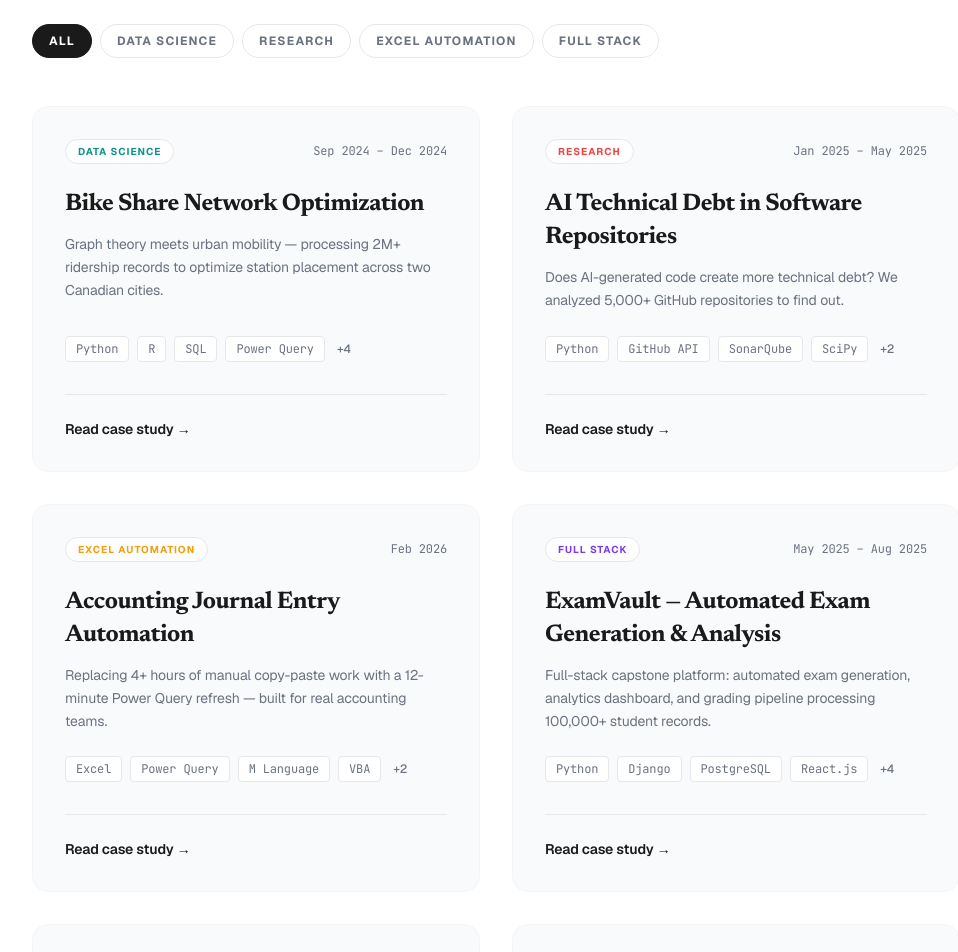
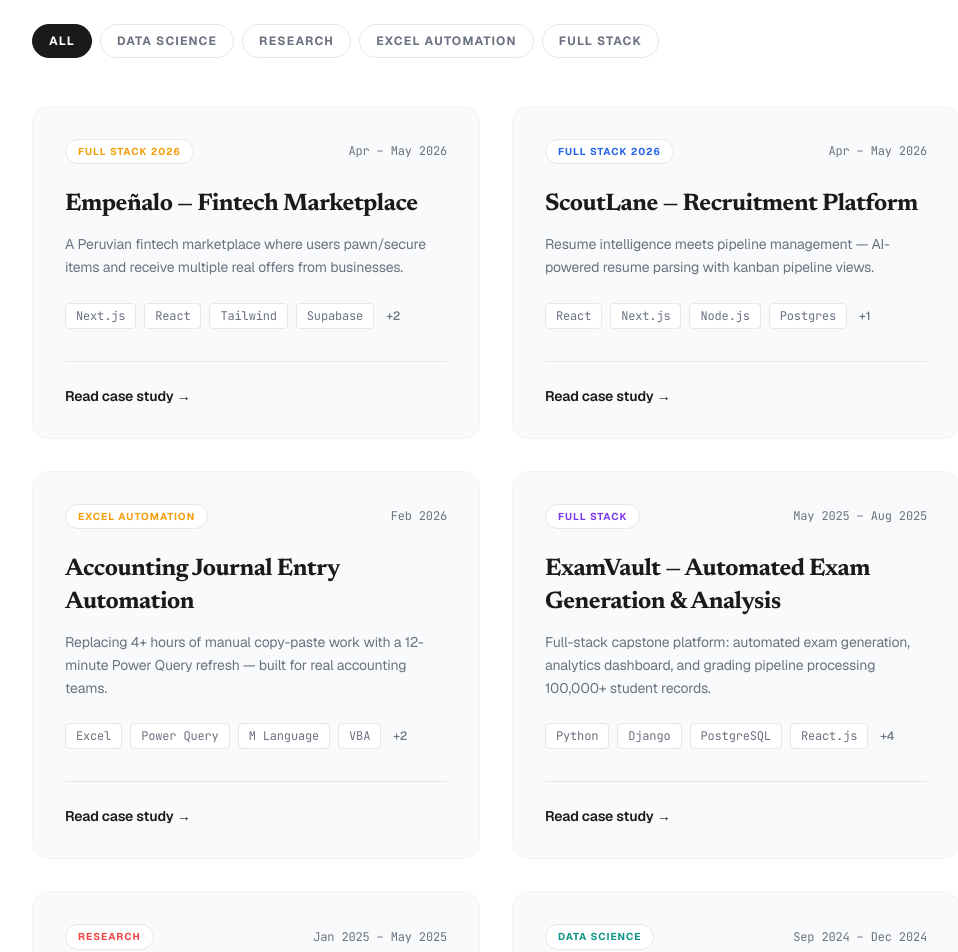
Before and after one commit to RikepilB/Portlio, a Next.js app: page /projects in a window 1280 px wide. Shown: the part 260-1212 px from the top of the page, without its empty margins (144-1102 px from the left). Built offline with nearby package versions, Linux system fonts and the light colour scheme.

Commit message:
Fix Empe\u00f1alo/ScoutLane duration to Apr\u2013May 2026, sort projects page chronologically newest first

```diff
--- a/src/app/projects/page.tsx
+++ b/src/app/projects/page.tsx
@@ -10,6 +10,22 @@ export default function ProjectsPage() {
     const [active, setActive] = useState('All')
 
     const filtered = active === 'All' ? projects : projects.filter((p) => p.category === active)
+
+    const sorted = [...filtered].sort((a, b) => {
+        const getLatestYear = (d: string) => {
+            const years = d.match(/\d{4}/g)
+            return years ? parseInt(years[years.length - 1]) : 0
+        }
+        const yearDiff = getLatestYear(b.duration) - getLatestYear(a.duration)
+        if (yearDiff !== 0) return yearDiff
+        const months = ['jan', 'feb', 'mar', 'apr', 'may', 'jun', 'jul', 'aug', 'sep', 'oct', 'nov', 'dec']
+        const getLatestMonth = (d: string) => {
+            const found = d.toLowerCase().match(/\b(jan|feb|mar|apr|may|jun|jul|aug|sep|oct|nov|dec)\b/g)
+            if (!found || found.length === 0) return 0
+            return months.indexOf(found[found.length - 1]) + 1
+        }
+        return getLatestMonth(b.duration) - getLatestMonth(a.duration)
+    })
 
     return (
         <div className="bg-white min-h-screen">
@@ -49,7 +65,7 @@ export default function ProjectsPage() {
 
                 {/* Grid */}
                 <div className="grid md:grid-cols-2 gap-8 animate-fade-up stagger-3" role="list">
-                    {filtered.map((project) => (
+                    {sorted.map((project) => (
                         <article key={project.id} role="listitem">
                             <Link
                                 href={`/projects/${project.slug}`}
--- a/src/data/projects.ts
+++ b/src/data/projects.ts
@@ -405,7 +405,7 @@ export const projects: Project[] = [
             'A Peruvian fintech marketplace where users pawn/secure items and receive multiple real offers from businesses.',
         category: 'FULL STACK 2026',
         catColor: '#F59E0B',
-        duration: '2024 — 25',
+        duration: 'Apr – May 2026',
         readTime: '7 min read',
         image: '/images/empenalo.png',
         images: ['/images/empenalo.png'],
@@ -463,7 +463,7 @@ export const projects: Project[] = [
             'Resume intelligence meets pipeline management — AI-powered resume parsing with kanban pipeline views.',
         category: 'FULL STACK 2026',
         catColor: '#2563EB',
-        duration: '2024 — 25',
+        duration: 'Apr – May 2026',
         readTime: '7 min read',
         image: '/images/scoutlane.png',
         images: ['/images/scoutlane.png'],
```
